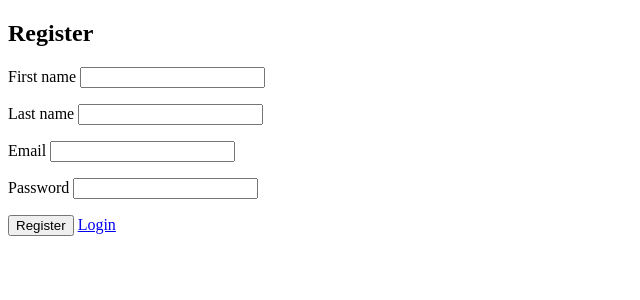
After one commit to martijnsark/Meticilous, a PHP site: page /php/register.php in a window 1280 px wide. The commit adds this page. Shown: the top 300 px of the page, without its empty margins (0-640 px from the left). Run offline with PHP 8.4, Linux system fonts and the light colour scheme; a stand-in replaces the project's code that opens the database connection.

Commit message:
login update

```diff
--- a/php/create.php
+++ /dev/null
@@ -1 +0,0 @@
-<?php
--- /dev/null
+++ b/php/register.php
@@ -0,0 +1,96 @@
+<?php
+if (isset($_POST['submit'])) {
+    /** @var mysqli $db */
+    require_once "includes/database.php";
+    $errors = array();
+    // Get form data
+    $email = mysqli_escape_string($db, $_POST['email']);
+    $firstName = mysqli_escape_string($db, $_POST['first_name']);
+    $lastName = mysqli_escape_string($db, $_POST['last_name']);
+    $password = mysqli_escape_string($db, $_POST['password']);
+
+    // Server-side validation
+    if ($email == "") {
+        $errors['email'] = "Please enter an email.";
+    }
+    if ($firstName == "") {
+        $errors['first_name'] = "Please enter a firstname.";
+    }
+    if ($lastName == "") {
+        $errors['last_name'] = "Please enter a lastname.";
+    }
+    if ($password == "") {
+        $errors['password'] = "Please enter a password.";
+    }
+    // If data valid
+    // Check if the email is already in use
+    $checkQuery = "SELECT * FROM users WHERE email = '$email'";
+    $checkResult = mysqli_query($db, $checkQuery);
+
+    if (mysqli_num_rows($checkResult) > 0) {
+        // Email is already in use
+        $errors['email'] = "This email is already registered.";
+    } elseif (empty($errors)) {
+        // create a secure password, with the PHP function password_hash()
+        $hashedPassword = password_hash($password, PASSWORD_DEFAULT);
+        // store the new user in the database.
+
+        $insertQuery = "INSERT INTO `users`(`id`, `email`, `password`, `first_name`, `last_name`)
+          VALUES ('','$email','$hashedPassword','$firstName','$lastName')";
+
+        if (mysqli_query($db, $insertQuery)) {
+            // Redirect to login page
+            header('location: login.php');
+            // Exit the code
+            exit;
+        }
+    }
+}
+?>
+<!doctype html>
+<html lang="en">
+<head>
+    <meta charset="UTF-8">
+    <meta name="viewport" content="width=device-width, initial-scale=1.0">
+    <meta http-equiv="X-UA-Compatible" content="ie=edge">
+    <title>Document</title>
+</head>
+<body>
+
+<h2>Register</h2>
+
+<form class="column is-6" action="" method="post">
+
+    <!-- First name -->
+    <label for="first_name">First name</label>
+    <input id="first_name" type="text" name="first_name" value="<?= $firstName ?? '' ?>"/>
+    <span><i></i></span>
+    <p><?= $errors['first_name'] ?? '' ?></p>
+
+    <!-- Last name -->
+    <label for="last_name">Last name</label>
+    <input class="input" id="last_name" type="text" name="last_name" value="<?= $lastName ?? '' ?>"/>
+    <span><i></i></span>
+    <p><?= $errors['last_name'] ?? '' ?></p>
+
+    <!-- Email -->
+    <label for="email">Email</label>
+    <input class="input" id="email" type="text" name="email" value="<?= $email ?? '' ?>"/>
+    <span><i></i></span>
+    <p><?= $errors['email'] ?? '' ?></p>
+
+    <!-- Password -->
+    <label for="password">Password</label>
+    <input class="input" id="password" type="password" name="password"/>
+    <span><i></i></span>
+    <p><?= $errors['password'] ?? '' ?></p>
+
+    <!-- Submit -->
+    <button type="submit" name="submit">Register</button>
+
+    <a href="login.php">Login</a>
+
+</form>
+
+</body>
+</html>
```
Also changed, not shown: php/login.php (+110 -0 lines), php/logout.php (+10 -0 lines).
